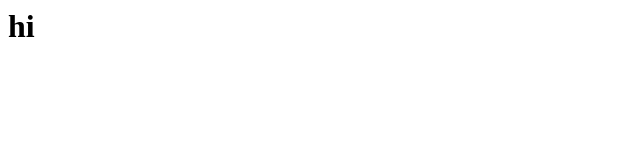
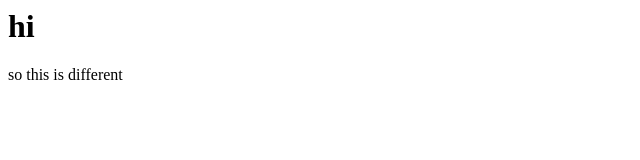
Before and after one commit to donmahallem/target_page, a plain HTML site: page index.html in a window 1280 px wide. Shown: the whole page, without its empty margins (0-640 px from the left). Drawn offline with Linux system fonts and the light colour scheme.

Commit message:
Deploy donmahallem/target_page to github.com/donmahallem/target_page.git:gh-pages

```diff
--- a/index.html
+++ b/index.html
@@ -1 +1 @@
-<html><head></head><body><h1>hi</h1></body></html>
+<html><head></head><body><h1>hi</h1><p>so this is different</p></body></html>
```
